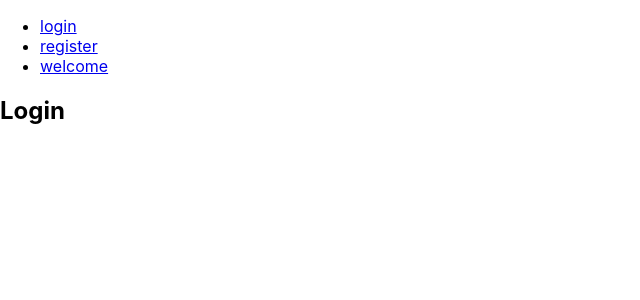
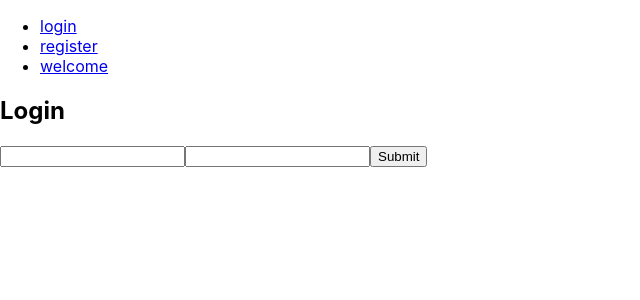
Before and after one commit to AtomicZero/react-auth, a React (Create React App) app: page /#/login in a window 1280 px wide. Shown: the top 300 px of the page, without its empty margins (0-640 px from the left). Built offline with nearby package versions, Linux system fonts and the light colour scheme.

Commit message:
Added all the boilerplate in for the auth screens ready to create protected routes

```diff
--- a/src/App/App.js
+++ b/src/App/App.js
@@ -1,6 +1,14 @@
-import React from "react";
+import React, { createContext } from "react";
 import { Router } from "../Router";
 
+export const AppContext = createContext();
+
+const initialState = { user: null };
+
 export const App = () => {
-  return <Router />;
+  return (
+    <AppContext.Provider value={initialState}>
+      <Router />
+    </AppContext.Provider>
+  );
 };
--- /dev/null
+++ b/src/Login/Login.js
@@ -0,0 +1,45 @@
+import React, { useState } from "react";
+import axios from "axios";
+
+export const Login = () => {
+  const [email, setEmail] = useState("");
+  const [password, setPassword] = useState("");
+  const [statusMessage, setStatusMessage] = useState("");
+
+  const onEmailChange = (event) => {
+    setEmail(event.target.value);
+  };
+
+  const onPasswordChange = (event) => {
+    setPassword(event.target.value);
+  };
+
+  const onSubmit = async () => {
+    try {
+      const { data } = await axios.post("http://localhost:4000/login", {
+        email,
+        password,
+      });
+
+      console.log(data.token);
+    } catch (error) {
+      if (error.response.data.message) {
+        setStatusMessage(error.response.data.message);
+      } else {
+        setStatusMessage("Something went wrong with our servers!");
+      }
+    }
+  };
+
+  return (
+    <>
+      <div>
+        <h2>Login</h2>
+        <input type="email" value={email} onChange={onEmailChange} />
+        <input type="password" value={password} onChange={onPasswordChange} />
+        <button onClick={onSubmit}>Submit</button>
+      </div>
+      {statusMessage && <small>{statusMessage}</small>}
+    </>
+  );
+};
--- /dev/null
+++ b/src/Register/Register.js
@@ -0,0 +1,39 @@
+import React, { useState } from "react";
+import axios from "axios";
+
+export const Register = () => {
+  const [email, setEmail] = useState("");
+  const [password, setPassword] = useState("");
+  const [statusMessage, setStatusMessage] = useState("");
+
+  const onEmailChange = (event) => {
+    setEmail(event.target.value);
+  };
+
+  const onPasswordChange = (event) => {
+    setPassword(event.target.value);
+  };
+
+  const onSubmit = async () => {
+    const {
+      data: { message },
+    } = await axios.post("http://localhost:4000/register", {
+      email,
+      password,
+    });
+
+    setStatusMessage(message);
+  };
+
+  return (
+    <>
+      <div>
+        <h2>Register</h2>
+        <input type="email" value={email} onChange={onEmailChange} />
+        <input type="password" value={password} onChange={onPasswordChange} />
+        <button onClick={onSubmit}>Submit</button>
+      </div>
+      {statusMessage && <small>{statusMessage}</small>}
+    </>
+  );
+};
--- a/src/Router.js
+++ b/src/Router.js
@@ -1,7 +1,16 @@
-import React from "react";
+import React, { useContext } from "react";
 import { HashRouter, Switch, Route, Link } from "react-router-dom";
+import { AppContext } from "./App/App";
+import { Register } from "./Register/Register";
+import { Login } from "./Login/Login";
+import { Welcome } from "./Welcome/Welcome";
 
 export const Router = () => {
+  const appContext = useContext(AppContext);
+  const { user } = appContext;
+
+  console.log(user);
+
   return (
     <HashRouter>
       <div>
@@ -34,15 +43,3 @@ export const Router = () => {
     </HashRouter>
   );
 };
-
-const Login = () => {
-  return <h2>Login</h2>;
-};
-
-const Register = () => {
-  return <h2>Register</h2>;
-};
-
-const Welcome = () => {
-  return <h2>Welcome</h2>;
-};
--- /dev/null
+++ b/src/Welcome/Welcome.js
@@ -0,0 +1,10 @@
+import React from "react";
+
+export const Welcome = () => {
+  return (
+    <div>
+      <h2>Welcome</h2>
+      <p>You're seeing this because you're authenticated!</p>
+    </div>
+  );
+};
```
